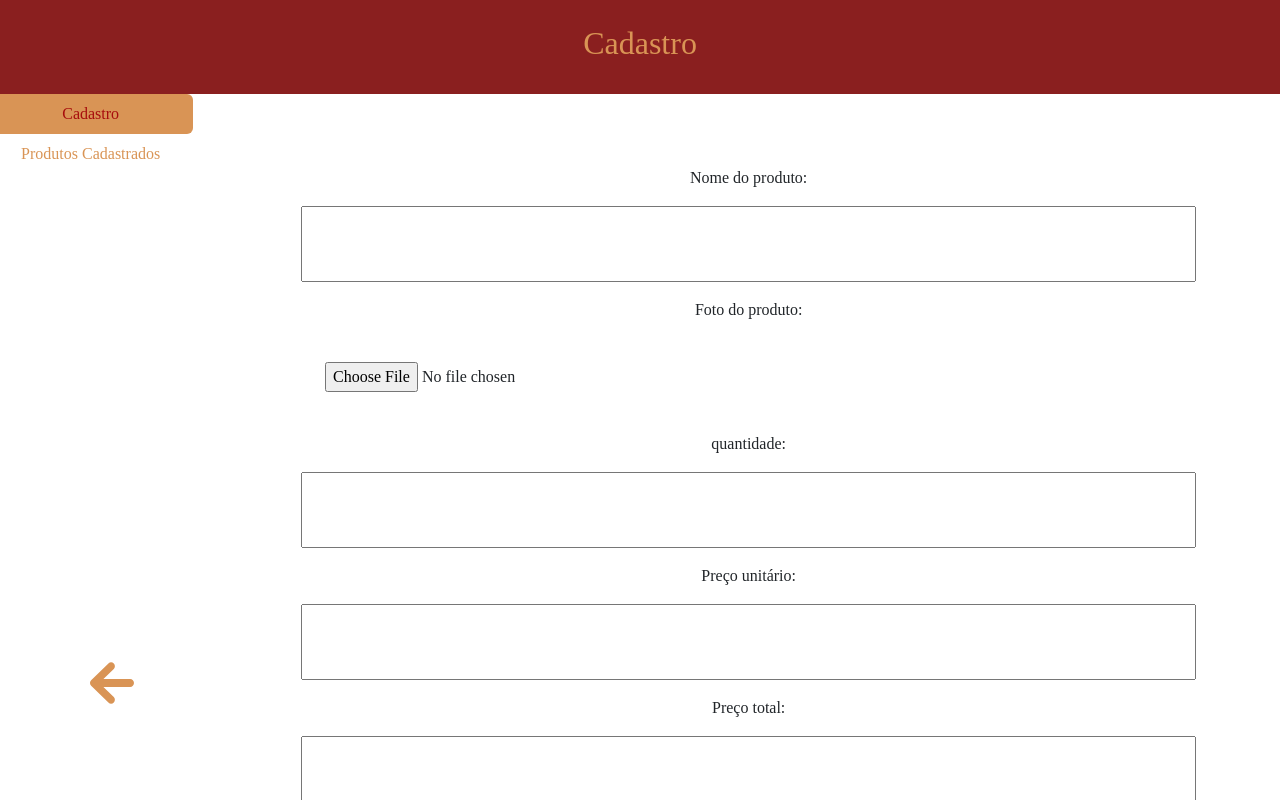
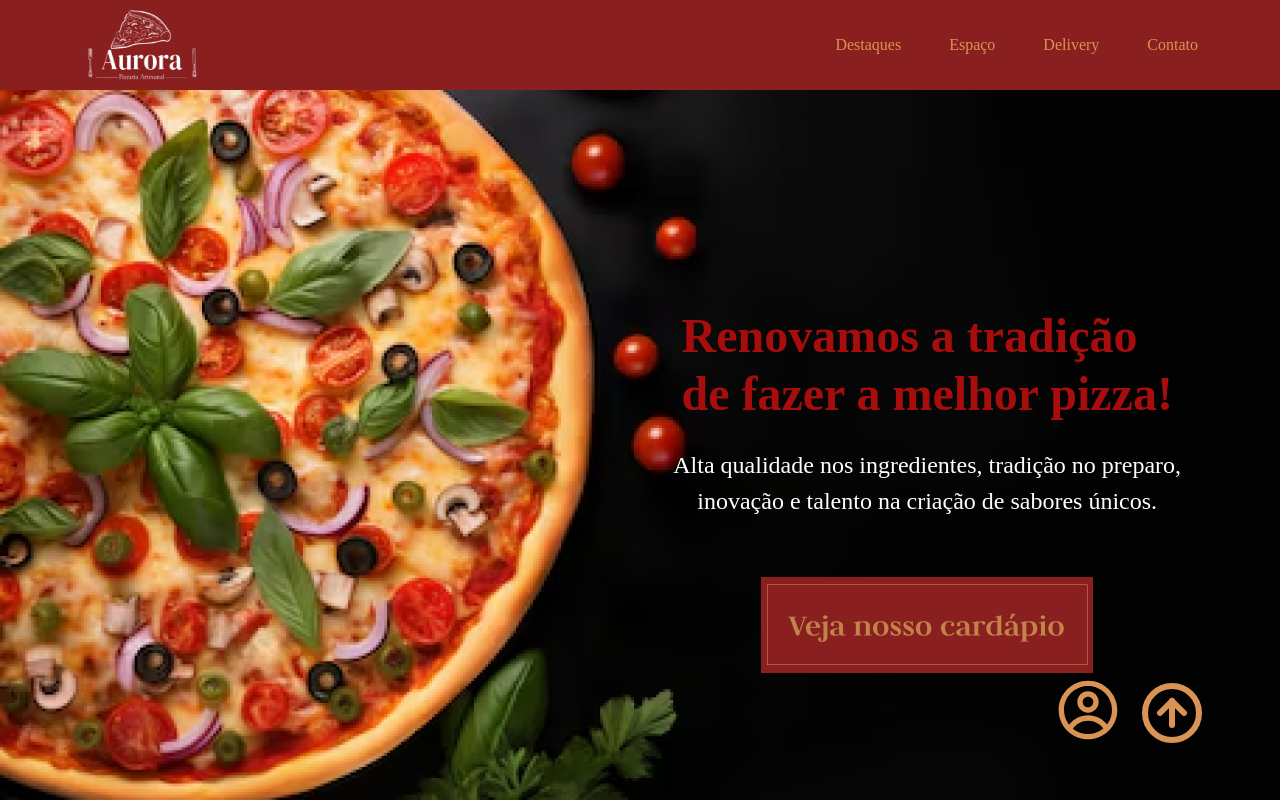
Before and after one commit to monosodrac/PizzariaAurora_frontend, a React (Create React App) app: page / in a window 1280 px wide. Shown: the top 800 px of the page. Built offline with nearby package versions, Linux system fonts and the light colour scheme; a web font is replaced by a local one.

Commit message:
updating commit

```diff
--- a/src/App.js
+++ b/src/App.js
@@ -1,14 +1,14 @@
 import React from "react";
-// import Rotas from './Router';
-import CadProdutos from './Components/CadProdutos'
+import Rotas from './Router';
+// import CadProdutos from './Components/CadProdutos'
 
 import "./Styles/main.scss";
 
 export default function App() {
   return (
     <div>
-      {/* <Rotas /> */}
-      <CadProdutos />
+      <Rotas />
+      {/* <CadProdutos /> */}
     </div>
   );
 }
```
